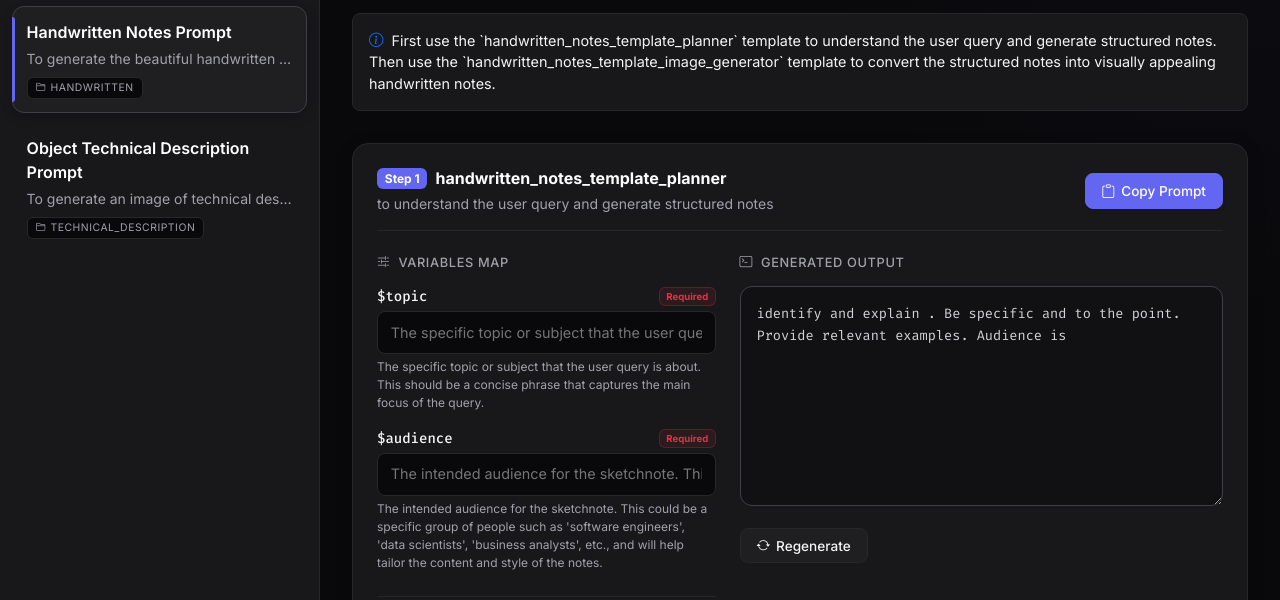
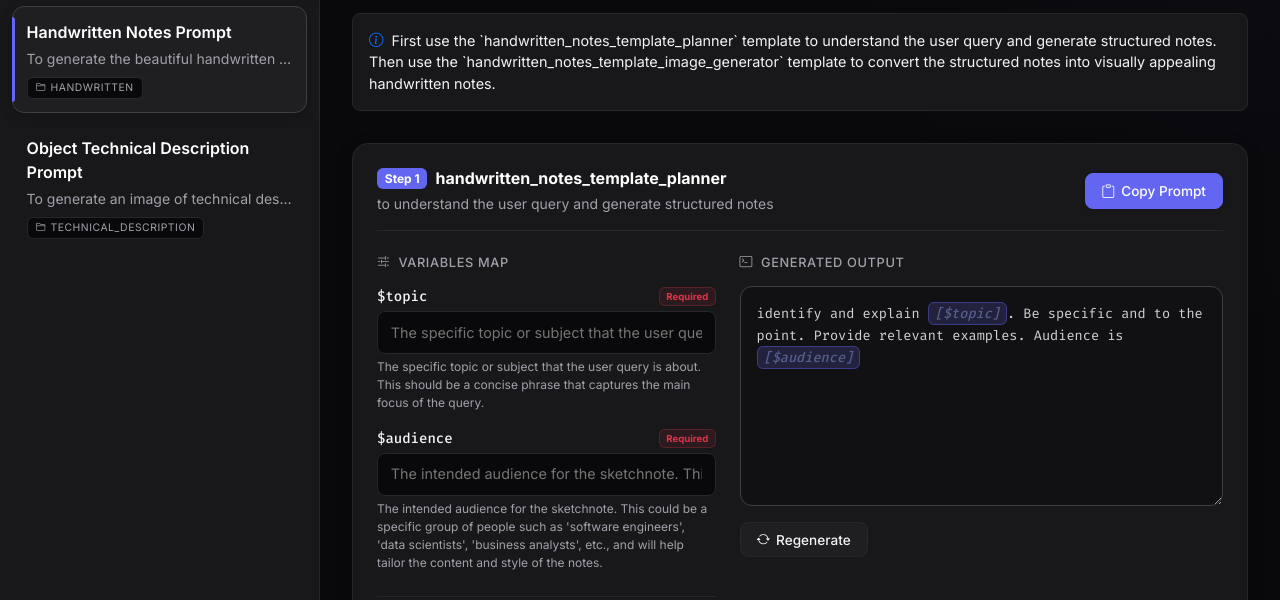
Before and after one commit to tpr-labs/promptlabs, a plain HTML site: page index.html in a window 1280 px wide. Both pictures are taken after a click on the button 159 px from the left and 259 px from the top of the page. Shown: the part 200-800 px from the top of the page. Drawn offline with nearby package versions, Linux system fonts and the light colour scheme.

Commit message:
Update index.html

```diff
--- a/index.html
+++ b/index.html
@@ -277,7 +277,7 @@
             box-shadow: 0 0 0 3px var(--accent-glow);
         }
 
-        /* Output Area */
+        /* Rich Text Output Area */
         .output-box {
             background: #111113;
             border: 1px solid var(--border-highlight);
@@ -286,13 +286,28 @@
             padding: 1rem;
             width: 100%;
             min-height: 220px;
+            white-space: pre-wrap; /* Maintains newlines and spaces */
+            overflow: auto;
             resize: vertical;
             line-height: 1.6;
+            outline: none;
+            transition: border-color 0.2s;
         }
 
         .output-box:focus {
-            outline: none;
-            border-color: var(--text-muted);
+            border-color: var(--accent-color);
+            box-shadow: 0 0 0 2px var(--accent-glow);
+        }
+
+        /* Dynamic Variable Highlight Class */
+        .highlight-var {
+            background-color: rgba(99, 102, 241, 0.2);
+            color: #a5b4fc;
+            padding: 2px 6px;
+            border-radius: 6px;
+            font-weight: 500;
+            border: 1px solid rgba(99, 102, 241, 0.4);
+            transition: all 0.2s;
         }
 
         /* Buttons */
@@ -396,12 +411,10 @@
         <aside class="sidebar d-none d-lg-flex">
             <div class="sidebar-section">
                 <div class="form-label mb-2">Categories</div>
-                <div id="categoryDesktop" class="d-flex flex-wrap gap-2">
-                    </div>
+                <div id="categoryDesktop" class="d-flex flex-wrap gap-2"></div>
             </div>
 
-            <div class="prompt-list" id="promptDesktop">
-                </div>
+            <div class="prompt-list" id="promptDesktop"></div>
         </aside>
 
         <div class="offcanvas offcanvas-start bg-dark" tabindex="-1" id="browseDrawer">
@@ -512,7 +525,6 @@
                 if (!r.ok) throw new Error("Local fetch failed");
                 return { data: await r.json() };
             } catch (err) {
-                // Fallback to github raw content if local fails
                 console.warn("Falling back to remote URL...");
                 const r2 = await fetch(FALLBACK_URL);
                 if (!r2.ok) throw new Error("Failed to fetch templates.");
@@ -595,7 +607,7 @@
                     renderPrompts(el.pDesktop);
                     renderPrompts(el.pMobile);
                     renderDetails();
-                    // Close mobile offcanvas if open
+
                     const drawerEl = document.getElementById("browseDrawer");
                     const bsOffcanvas = bootstrap.Offcanvas.getInstance(drawerEl);
                     if (bsOffcanvas) bsOffcanvas.hide();
@@ -669,7 +681,8 @@
 
                         <div class="col-12 col-xl-7">
                             <h6 class="form-label mb-3"><i class="bi bi-terminal me-2"></i>Generated Output</h6>
-                            <textarea data-output class="mono output-box shadow-inner"></textarea>
+                            <div data-output class="mono output-box shadow-inner" contenteditable="true" spellcheck="false"></div>
+
                             <div class="d-flex justify-content-between align-items-center mt-3">
                                 <button data-regenerate class="btn-action">
                                     <i class="bi bi-arrow-repeat"></i> Regenerate
@@ -722,18 +735,27 @@
                 varsRoot.appendChild(box);
             });
 
-            function resolve() {
-                let out = base;
+            // New resolve function that outputs HTML instead of plain text
+            function resolveHtml() {
+                // First escape the base text to prevent XSS
+                let out = escapeHtml(base);
+
+                // Replace variables with stylized HTML spans
                 Object.entries(values).forEach(([key, value]) => {
-                    // Replace exact string matches of $variable_name
-                    const safe = key.replace(/[.*+?^${}()|[\]\\]/g, "\\$&");
-                    out = out.replace(new RegExp(`\\$${safe}\\b`, "g"), String(value ?? ""));
+                    const safeKey = key.replace(/[.*+?^${}()|[\]\\]/g, "\\$&");
+                    const safeValue = escapeHtml(String(value ?? ""));
+
+                    // Show a placeholder if empty, otherwise show the injected value
+                    const displayValue = safeValue ? safeValue : `<span style="opacity:0.4; font-style:italic;">[$${escapeHtml(key)}]</span>`;
+
+                    const highlightHtml = `<span class="highlight-var">${displayValue}</span>`;
+                    out = out.replace(new RegExp(`\\$${safeKey}\\b`, "g"), highlightHtml);
                 });
                 return out;
             }
 
             function regenerate() {
-                output.value = resolve();
+                output.innerHTML = resolveHtml();
                 varsJson.textContent = JSON.stringify(values, null, 2);
                 feedback.textContent = "";
             }
@@ -741,14 +763,20 @@
             regenerateBtn.addEventListener("click", regenerate);
 
             copyBtn.addEventListener("click", () => {
-                const text = output.value;
+                // innerText accurately extracts the plain text from the div, ignoring the HTML highlight spans but keeping newlines
+                const text = output.innerText;
+
                 navigator.clipboard.writeText(text).then(() => {
                     showToast("Prompt copied to clipboard!");
                 }).catch(err => {
                     console.error("Failed to copy", err);
-                    // Fallback for older browsers
-                    output.select();
+                    // Fallback
+                    const textArea = document.createElement("textarea");
+                    textArea.value = text;
+                    document.body.appendChild(textArea);
+                    textArea.select();
                     document.execCommand('copy');
+                    document.body.removeChild(textArea);
                     showToast("Prompt copied to clipboard!");
                 });
             });
```
